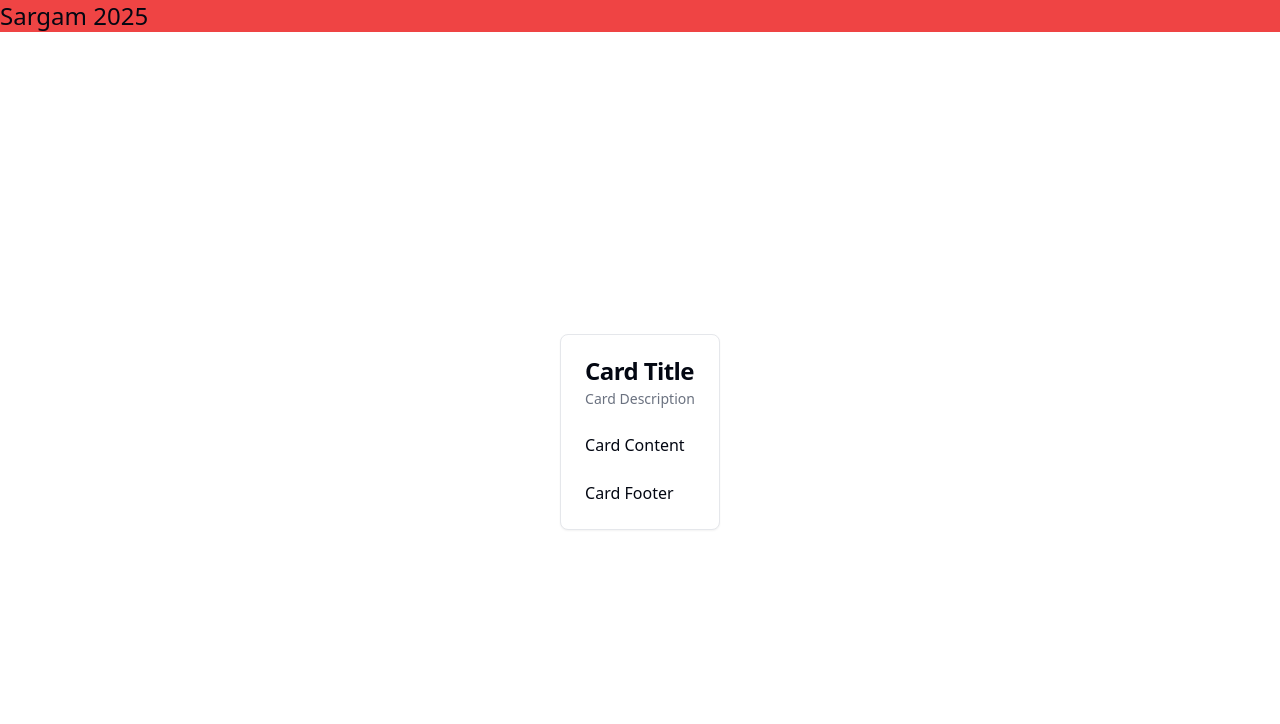
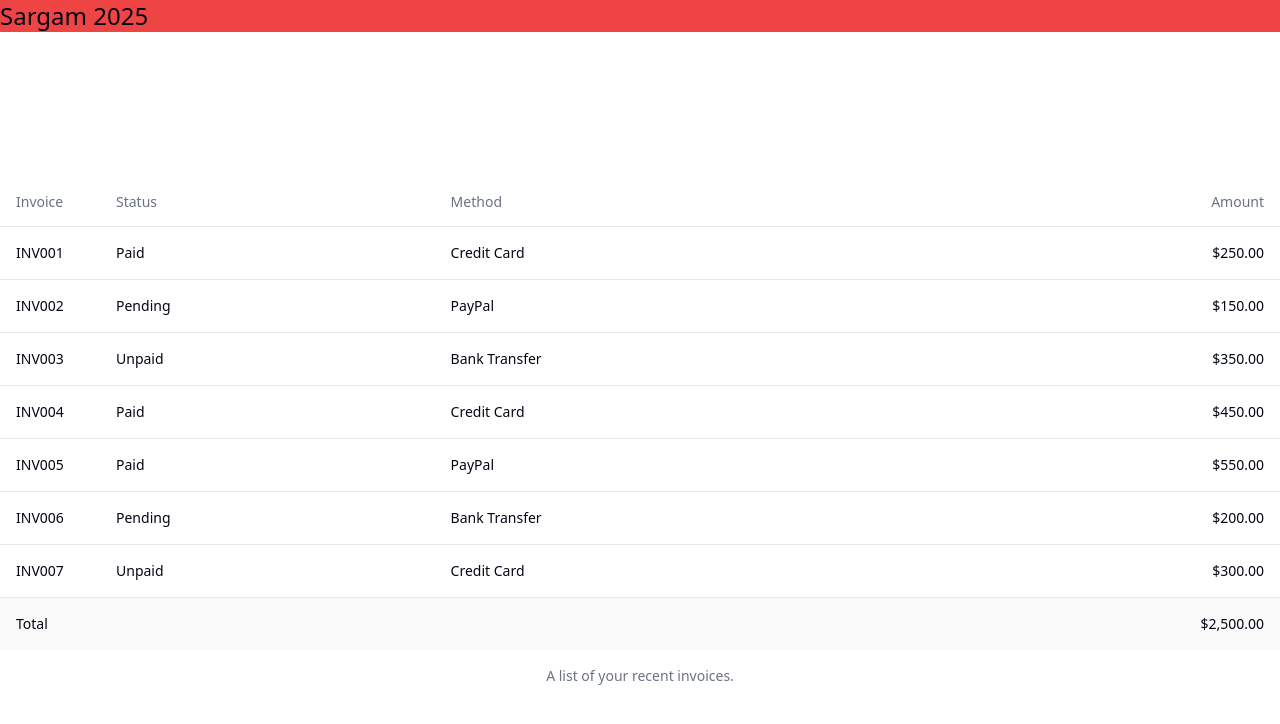
Before and after one commit to zukardex/sargam-2025, a React (Vite) app: page / in a window 1280 px wide. Shown: the top 724 px of the page. Built offline with nearby package versions, Linux system fonts and the light colour scheme.

Commit message:
Add TableDemo component and integrate it into App; update dependencies

```diff
--- a/package.json
+++ b/package.json
@@ -10,6 +10,7 @@
     "preview": "vite preview"
   },
   "dependencies": {
+    "@radix-ui/react-slot": "^1.1.2",
     "class-variance-authority": "^0.7.1",
     "clsx": "^2.1.1",
     "lucide-react": "^0.479.0",
--- a/src/App.jsx
+++ b/src/App.jsx
@@ -1,12 +1,5 @@
 import React from 'react'
-import {
-  Card,
-  CardContent,
-  CardDescription,
-  CardFooter,
-  CardHeader,
-  CardTitle,
-} from "@/components/ui/card"
+import { TableDemo } from './components/TableDemo'
 
 
 
@@ -15,18 +8,7 @@ const App = () => {
     <div>
       <h1 className='text-2xl bg-red-500'>Sargam 2025</h1>
       <div className='flex justify-center items-center min-h-screen mx-auto'>
-      <Card>
-        <CardHeader>
-          <CardTitle>Card Title</CardTitle>
-          <CardDescription>Card Description</CardDescription>
-        </CardHeader>
-        <CardContent>
-          <p>Card Content</p>
-        </CardContent>
-        <CardFooter>
-          <p>Card Footer</p>
-        </CardFooter>
-      </Card>
+        <TableDemo />
       </div>
     </div>
   )
--- /dev/null
+++ b/src/components/TableDemo.jsx
@@ -0,0 +1,87 @@
+import {
+    Table,
+    TableBody,
+    TableCaption,
+    TableCell,
+    TableFooter,
+    TableHead,
+    TableHeader,
+    TableRow,
+  } from "@/components/ui/table"
+
+  const invoices = [
+    {
+      invoice: "INV001",
+      paymentStatus: "Paid",
+      totalAmount: "$250.00",
+      paymentMethod: "Credit Card",
+    },
+    {
+      invoice: "INV002",
+      paymentStatus: "Pending",
+      totalAmount: "$150.00",
+      paymentMethod: "PayPal",
+    },
+    {
+      invoice: "INV003",
+      paymentStatus: "Unpaid",
+      totalAmount: "$350.00",
+      paymentMethod: "Bank Transfer",
+    },
+    {
+      invoice: "INV004",
+      paymentStatus: "Paid",
+      totalAmount: "$450.00",
+      paymentMethod: "Credit Card",
+    },
+    {
+      invoice: "INV005",
+      paymentStatus: "Paid",
+      totalAmount: "$550.00",
+      paymentMethod: "PayPal",
+    },
+    {
+      invoice: "INV006",
+      paymentStatus: "Pending",
+      totalAmount: "$200.00",
+      paymentMethod: "Bank Transfer",
+    },
+    {
+      invoice: "INV007",
+      paymentStatus: "Unpaid",
+      totalAmount: "$300.00",
+      paymentMethod: "Credit Card",
+    },
+  ]
+
+  export function TableDemo() {
+    return (
+      <Table>
+        <TableCaption>A list of your recent invoices.</TableCaption>
+        <TableHeader>
+          <TableRow>
+            <TableHead className="w-[100px]">Invoice</TableHead>
+            <TableHead>Status</TableHead>
+            <TableHead>Method</TableHead>
+            <TableHead className="text-right">Amount</TableHead>
+          </TableRow>
+        </TableHeader>
+        <TableBody>
+          {invoices.map((invoice) => (
+            <TableRow key={invoice.invoice}>
+              <TableCell className="font-medium">{invoice.invoice}</TableCell>
+              <TableCell>{invoice.paymentStatus}</TableCell>
+              <TableCell>{invoice.paymentMethod}</TableCell>
+              <TableCell className="text-right">{invoice.totalAmount}</TableCell>
+            </TableRow>
+          ))}
+        </TableBody>
+        <TableFooter>
+          <TableRow>
+            <TableCell colSpan={3}>Total</TableCell>
+            <TableCell className="text-right">$2,500.00</TableCell>
+          </TableRow>
+        </TableFooter>
+      </Table>
+    )
+  }
--- /dev/null
+++ b/src/components/ui/button.jsx
@@ -0,0 +1,47 @@
+import * as React from "react"
+import { Slot } from "@radix-ui/react-slot"
+import { cva } from "class-variance-authority";
+
+import { cn } from "@/lib/utils"
+
+const buttonVariants = cva(
+  "inline-flex items-center justify-center gap-2 whitespace-nowrap rounded-md text-sm font-medium ring-offset-background transition-colors focus-visible:outline-none focus-visible:ring-2 focus-visible:ring-ring focus-visible:ring-offset-2 disabled:pointer-events-none disabled:opacity-50 [&_svg]:pointer-events-none [&_svg]:size-4 [&_svg]:shrink-0",
+  {
+    variants: {
+      variant: {
+        default: "bg-primary text-primary-foreground hover:bg-primary/90",
+        destructive:
+          "bg-destructive text-destructive-foreground hover:bg-destructive/90",
+        outline:
+          "border border-input bg-background hover:bg-accent hover:text-accent-foreground",
+        secondary:
+          "bg-secondary text-secondary-foreground hover:bg-secondary/80",
+        ghost: "hover:bg-accent hover:text-accent-foreground",
+        link: "text-primary underline-offset-4 hover:underline",
+      },
+      size: {
+        default: "h-10 px-4 py-2",
+        sm: "h-9 rounded-md px-3",
+        lg: "h-11 rounded-md px-8",
+        icon: "h-10 w-10",
+      },
+    },
+    defaultVariants: {
+      variant: "default",
+      size: "default",
+    },
+  }
+)
+
+const Button = React.forwardRef(({ className, variant, size, asChild = false, ...props }, ref) => {
+  const Comp = asChild ? Slot : "button"
+  return (
+    <Comp
+      className={cn(buttonVariants({ variant, size, className }))}
+      ref={ref}
+      {...props} />
+  );
+})
+Button.displayName = "Button"
+
+export { Button, buttonVariants }
--- /dev/null
+++ b/src/components/ui/table.jsx
@@ -0,0 +1,83 @@
+import * as React from "react"
+
+import { cn } from "@/lib/utils"
+
+const Table = React.forwardRef(({ className, ...props }, ref) => (
+  <div className="relative w-full overflow-auto">
+    <table
+      ref={ref}
+      className={cn("w-full caption-bottom text-sm", className)}
+      {...props} />
+  </div>
+))
+Table.displayName = "Table"
+
+const TableHeader = React.forwardRef(({ className, ...props }, ref) => (
+  <thead ref={ref} className={cn("[&_tr]:border-b", className)} {...props} />
+))
+TableHeader.displayName = "TableHeader"
+
+const TableBody = React.forwardRef(({ className, ...props }, ref) => (
+  <tbody
+    ref={ref}
+    className={cn("[&_tr:last-child]:border-0", className)}
+    {...props} />
+))
+TableBody.displayName = "TableBody"
+
+const TableFooter = React.forwardRef(({ className, ...props }, ref) => (
+  <tfoot
+    ref={ref}
+    className={cn("border-t bg-muted/50 font-medium [&>tr]:last:border-b-0", className)}
+    {...props} />
+))
+TableFooter.displayName = "TableFooter"
+
+const TableRow = React.forwardRef(({ className, ...props }, ref) => (
+  <tr
+    ref={ref}
+    className={cn(
+      "border-b transition-colors hover:bg-muted/50 data-[state=selected]:bg-muted",
+      className
+    )}
+    {...props} />
+))
+TableRow.displayName = "TableRow"
+
+const TableHead = React.forwardRef(({ className, ...props }, ref) => (
+  <th
+    ref={ref}
+    className={cn(
+      "h-12 px-4 text-left align-middle font-medium text-muted-foreground [&:has([role=checkbox])]:pr-0",
+      className
+    )}
+    {...props} />
+))
+TableHead.displayName = "TableHead"
+
+const TableCell = React.forwardRef(({ className, ...props }, ref) => (
+  <td
+    ref={ref}
+    className={cn("p-4 align-middle [&:has([role=checkbox])]:pr-0", className)}
+    {...props} />
+))
+TableCell.displayName = "TableCell"
+
+const TableCaption = React.forwardRef(({ className, ...props }, ref) => (
+  <caption
+    ref={ref}
+    className={cn("mt-4 text-sm text-muted-foreground", className)}
+    {...props} />
+))
+TableCaption.displayName = "TableCaption"
+
+export {
+  Table,
+  TableHeader,
+  TableBody,
+  TableFooter,
+  TableHead,
+  TableRow,
+  TableCell,
+  TableCaption,
+}
```
Also changed, not shown: 1 other file (tests, documents, lock files or other folders).
